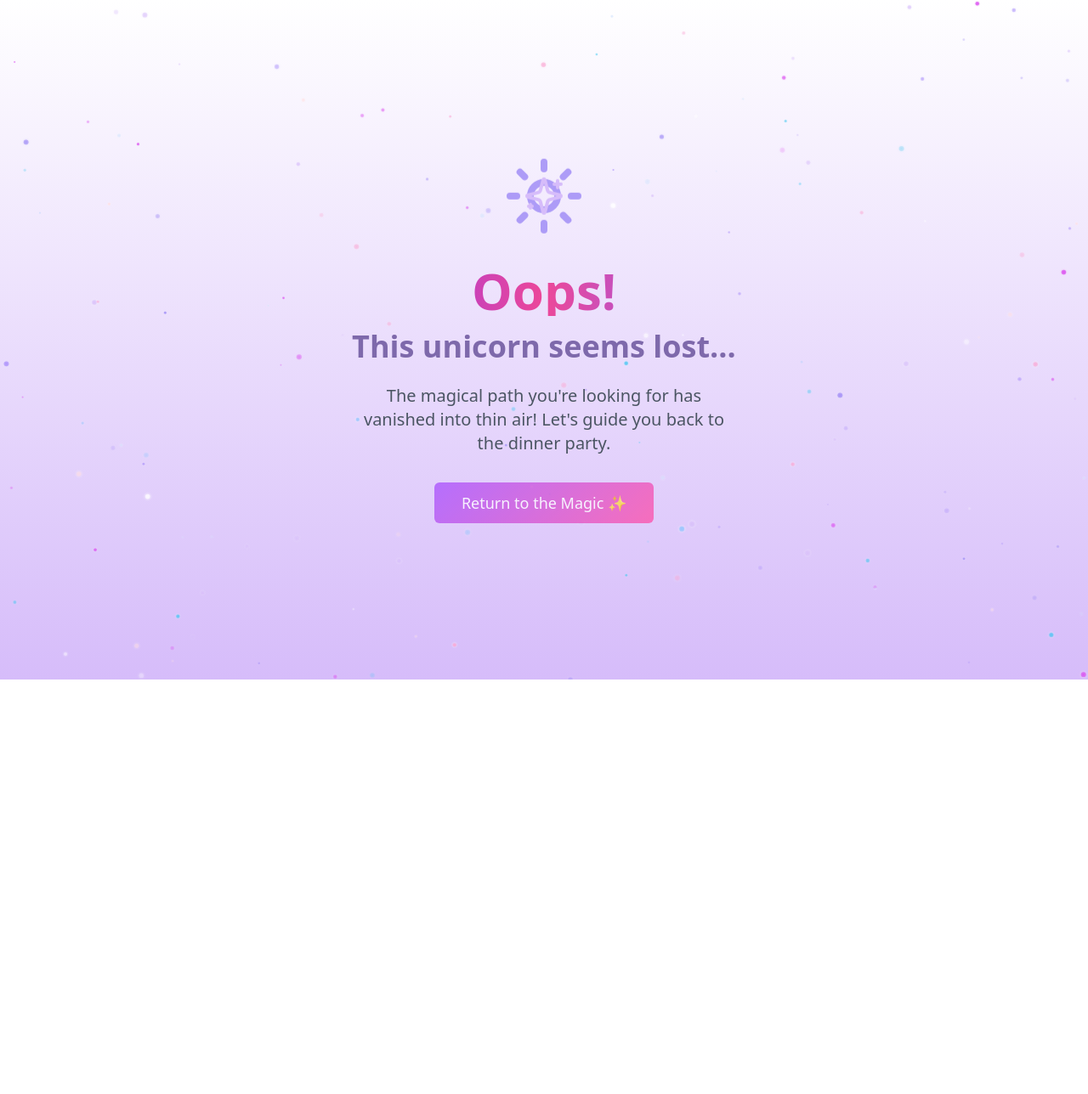
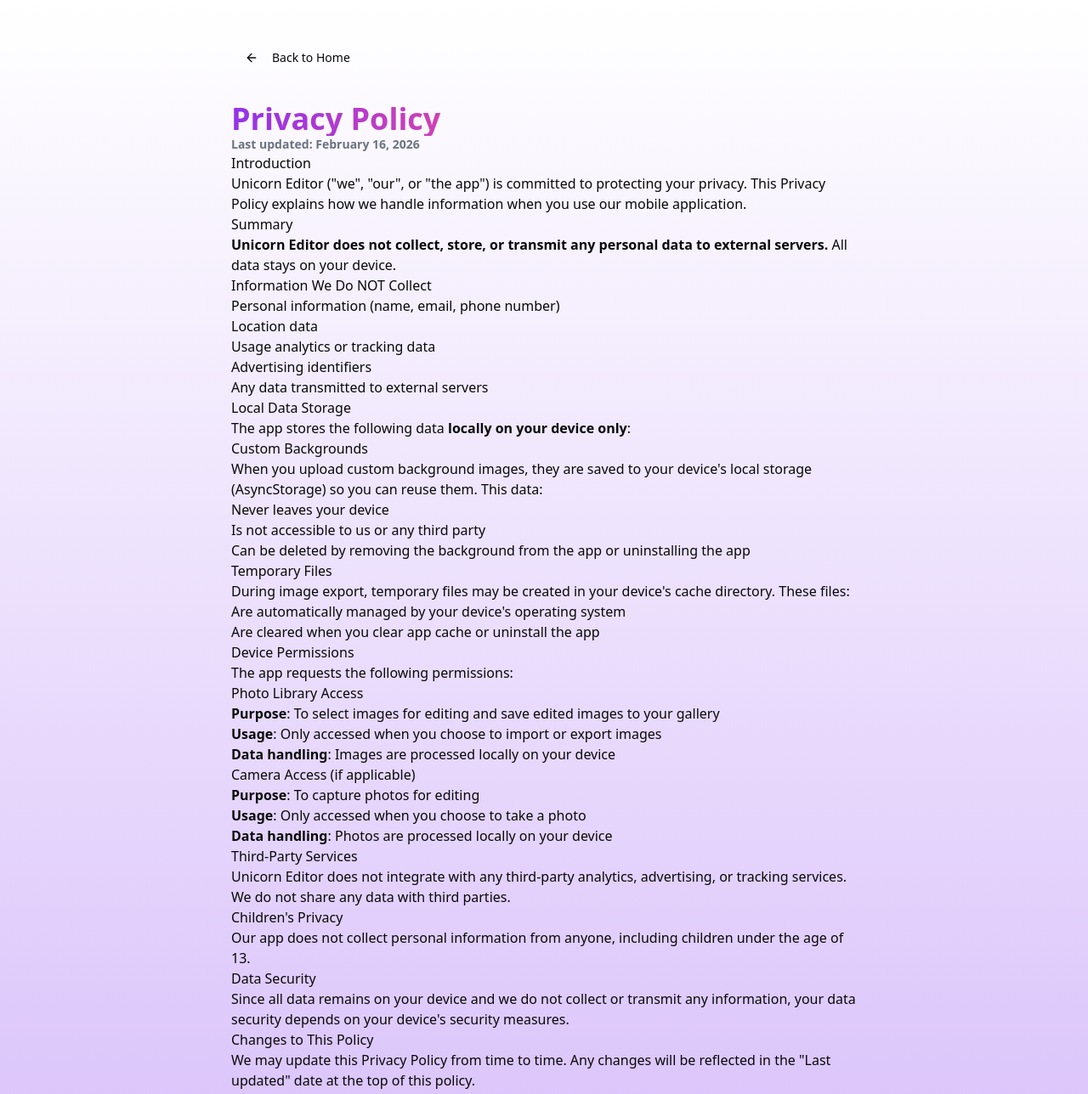
Before and after one commit to jarrensj/unicorn-editor, a React (Vite) app: page /privacy-policy in a window 1280 px wide. Shown: the top 1288 px of the page at 85% size. Before the commit the page ends 800 px from the top, so only its background shows below. Built offline with nearby package versions, Linux system fonts and the light colour scheme.

Commit message:
Add privacy policy page at /privacy-policy
Create a new PrivacyPolicy page component with the full privacy policy
content and register the route in App.tsx.

https://claude.ai/code/session_01LhMUJCwjCpJgoedMNfD47t

```diff
--- a/src/App.tsx
+++ b/src/App.tsx
@@ -7,6 +7,7 @@ import { BrowserRouter, Routes, Route } from "react-router-dom";
 import Index from "./pages/Index";
 import NotFound from "./pages/NotFound";
 import QRCodeGenerator from "./pages/QRCodeGenerator";
+import PrivacyPolicy from "./pages/PrivacyPolicy";
 
 const queryClient = new QueryClient();
 
@@ -19,6 +20,7 @@ const App = () => (
         <Routes>
           <Route path="/" element={<Index />} />
           <Route path="/qr-code-generator" element={<QRCodeGenerator />} />
+          <Route path="/privacy-policy" element={<PrivacyPolicy />} />
           <Route path="*" element={<NotFound />} />
         </Routes>
       </BrowserRouter>
--- /dev/null
+++ b/src/pages/PrivacyPolicy.tsx
@@ -0,0 +1,125 @@
+import { Link } from "react-router-dom";
+import { ArrowLeft } from "lucide-react";
+import { Button } from "@/components/ui/button";
+
+const PrivacyPolicy = () => {
+  return (
+    <div className="min-h-screen bg-gradient-to-b from-white to-unicorn-purpleLight">
+      <div className="max-w-3xl mx-auto px-4 py-12">
+        <Button asChild variant="ghost" className="mb-8">
+          <Link to="/">
+            <ArrowLeft className="mr-2 h-4 w-4" />
+            Back to Home
+          </Link>
+        </Button>
+
+        <article className="prose prose-gray max-w-none">
+          <h1 className="text-4xl font-bold unicorn-text-gradient">Privacy Policy</h1>
+          <p className="text-gray-500 text-sm">
+            <strong>Last updated: February 16, 2026</strong>
+          </p>
+
+          <h2>Introduction</h2>
+          <p>
+            Unicorn Editor ("we", "our", or "the app") is committed to protecting your privacy. This Privacy Policy explains how we handle information when you use our mobile application.
+          </p>
+
+          <h2>Summary</h2>
+          <p>
+            <strong>Unicorn Editor does not collect, store, or transmit any personal data to external servers.</strong> All data stays on your device.
+          </p>
+
+          <h2>Information We Do NOT Collect</h2>
+          <ul>
+            <li>Personal information (name, email, phone number)</li>
+            <li>Location data</li>
+            <li>Usage analytics or tracking data</li>
+            <li>Advertising identifiers</li>
+            <li>Any data transmitted to external servers</li>
+          </ul>
+
+          <h2>Local Data Storage</h2>
+          <p>
+            The app stores the following data <strong>locally on your device only</strong>:
+          </p>
+
+          <h3>Custom Backgrounds</h3>
+          <p>
+            When you upload custom background images, they are saved to your device's local storage (AsyncStorage) so you can reuse them. This data:
+          </p>
+          <ul>
+            <li>Never leaves your device</li>
+            <li>Is not accessible to us or any third party</li>
+            <li>Can be deleted by removing the background from the app or uninstalling the app</li>
+          </ul>
+
+          <h3>Temporary Files</h3>
+          <p>
+            During image export, temporary files may be created in your device's cache directory. These files:
+          </p>
+          <ul>
+            <li>Are automatically managed by your device's operating system</li>
+            <li>Are cleared when you clear app cache or uninstall the app</li>
+          </ul>
+
+          <h2>Device Permissions</h2>
+          <p>The app requests the following permissions:</p>
+
+          <h3>Photo Library Access</h3>
+          <ul>
+            <li><strong>Purpose</strong>: To select images for editing and save edited images to your gallery</li>
+            <li><strong>Usage</strong>: Only accessed when you choose to import or export images</li>
+            <li><strong>Data handling</strong>: Images are processed locally on your device</li>
+          </ul>
+
+          <h3>Camera Access (if applicable)</h3>
+          <ul>
+            <li><strong>Purpose</strong>: To capture photos for editing</li>
+            <li><strong>Usage</strong>: Only accessed when you choose to take a photo</li>
+            <li><strong>Data handling</strong>: Photos are processed locally on your device</li>
+          </ul>
+
+          <h2>Third-Party Services</h2>
+          <p>
+            Unicorn Editor does not integrate with any third-party analytics, advertising, or tracking services. We do not share any data with third parties.
+          </p>
+
+          <h2>Children's Privacy</h2>
+          <p>
+            Our app does not collect personal information from anyone, including children under the age of 13.
+          </p>
+
+          <h2>Data Security</h2>
+          <p>
+            Since all data remains on your device and we do not collect or transmit any information, your data security depends on your device's security measures.
+          </p>
+
+          <h2>Changes to This Policy</h2>
+          <p>
+            We may update this Privacy Policy from time to time. Any changes will be reflected in the "Last updated" date at the top of this policy.
+          </p>
+
+          <h2>Contact Us</h2>
+          <p>
+            If you have any questions about this Privacy Policy, please contact us at:
+          </p>
+          <p>
+            <strong>Email</strong>: contact@mathfolder.com
+          </p>
+
+          <h2>Your Rights</h2>
+          <p>
+            Since we do not collect any personal data, there is no personal information for us to access, modify, or delete. All your data is stored locally on your device and is under your full control.
+          </p>
+
+          <hr />
+          <p>
+            <strong>In summary</strong>: Unicorn Editor is a privacy-focused app that processes everything locally on your device. We have no servers, no accounts, and no data collection.
+          </p>
+        </article>
+      </div>
+    </div>
+  );
+};
+
+export default PrivacyPolicy;
```
